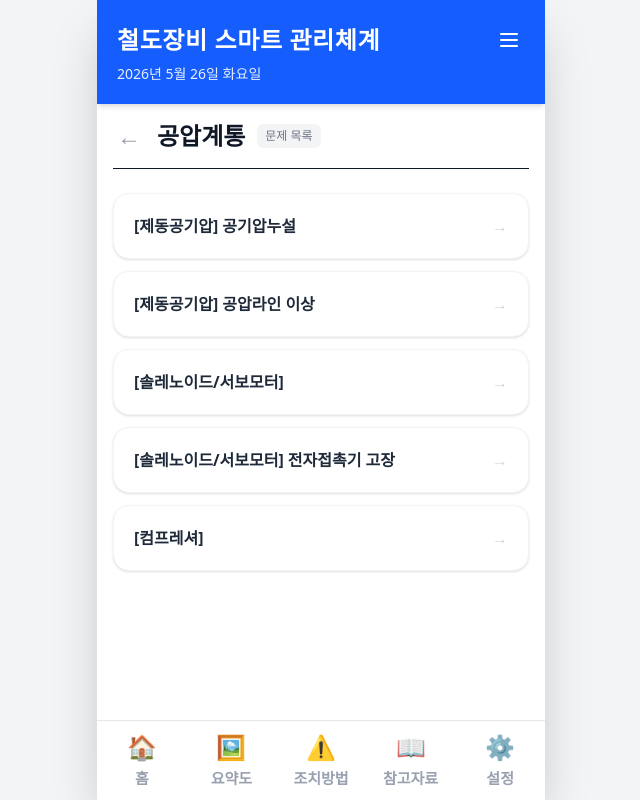
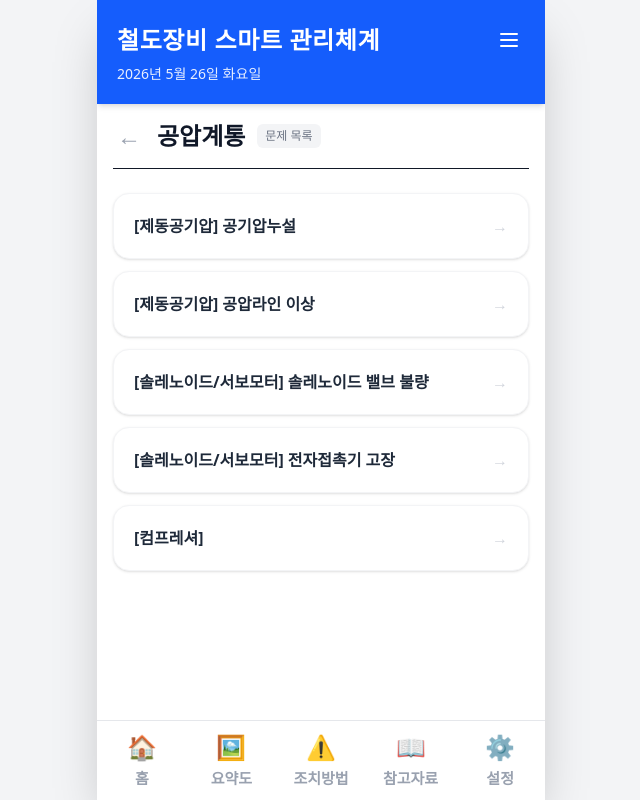
Before and after one commit to withU0110/motor_next_20250526, a Next.js app: page /manual/caution in a window 1280 px wide. Shown: the whole page, without its empty margins (319-959 px from the left). Built offline with nearby package versions, Linux system fonts and the light colour scheme.

Commit message:
2nd-7(260527)_Date

```diff
--- a/app/manual/[category]/page.tsx
+++ b/app/manual/[category]/page.tsx
@@ -7,6 +7,7 @@ const categoryData: Record<string, { title: string; evils: { id: string; name: s
     evils: [
       { id: "e1", name: "[안내륜/안정륜] 소음 및 발열" },
       { id: "e2", name: "[주행륜/타이어] 타이어 공기압 부족" },
+      { id: "e4", name: "[제동] 제동불량 " },
       { id: "e3", name: "[기타구동문제] 서보모터드라이버 고장" }
     ]
   },
@@ -15,7 +16,7 @@ const categoryData: Record<string, { title: string; evils: { id: string; name: s
     evils: [
       { id: "c1", name: "[제동공기압] 공기압누설" },
       { id: "c2", name: "[제동공기압] 공압라인 이상" },
-      { id: "c3", name: "[솔레노이드/서보모터]" },
+      { id: "c3", name: "[솔레노이드/서보모터] 솔레노이드 밸브 불량" },
       { id: "c4", name: "[솔레노이드/서보모터] 전자접촉기 고장" },
       { id: "c5", name: "[컴프레셔]" }
     ]
```
